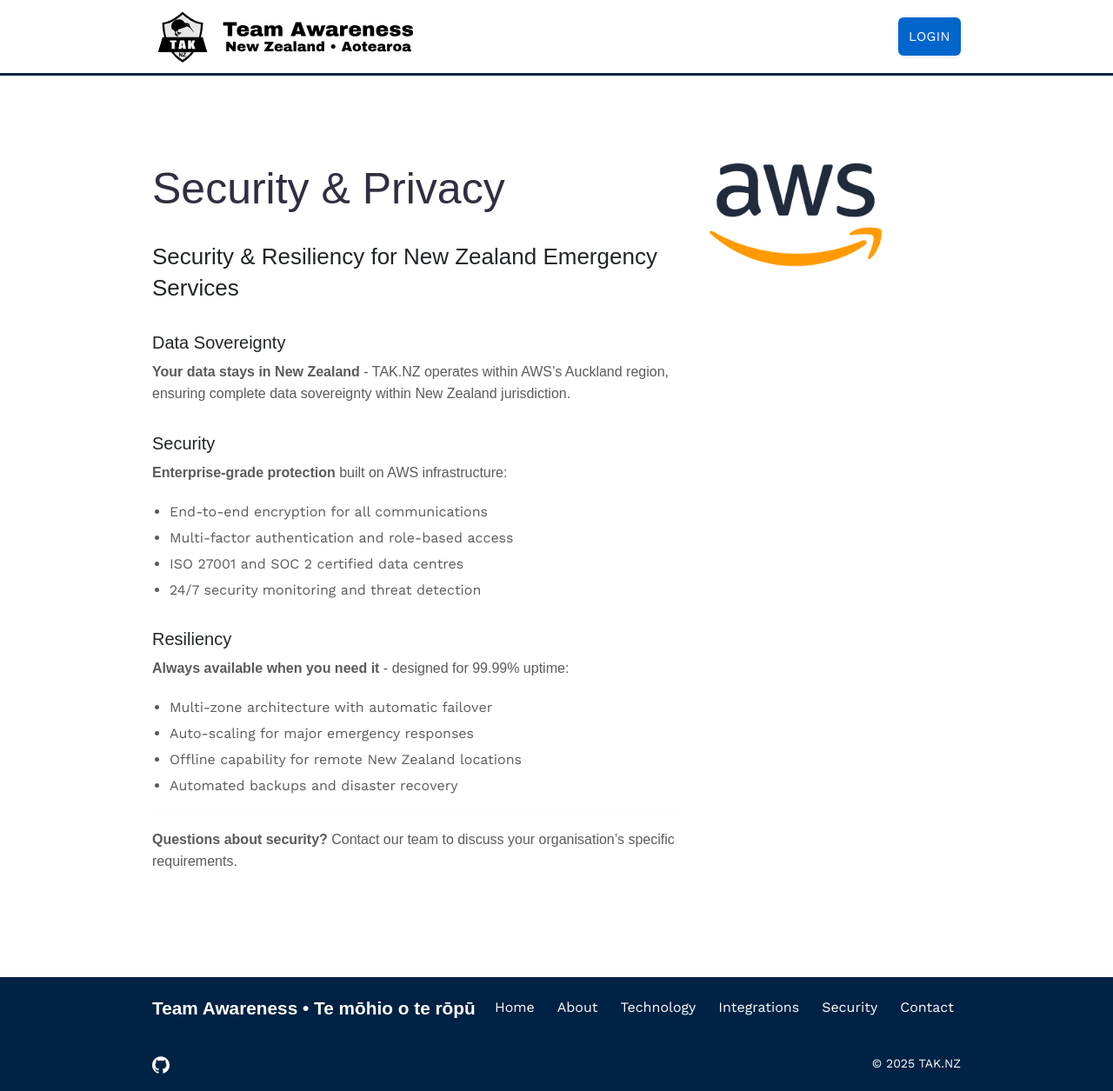
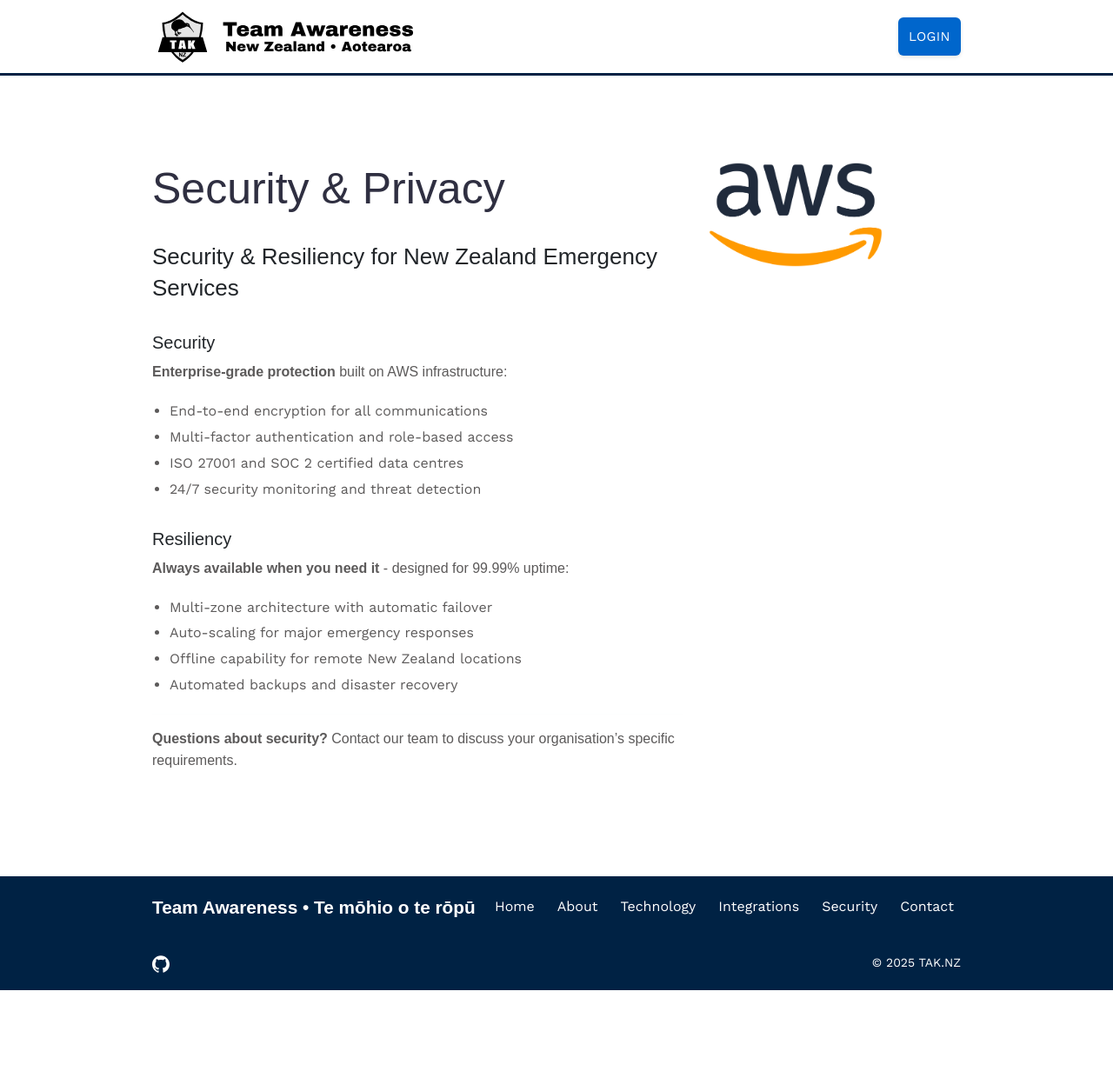
Before and after one commit to TAK-NZ/TAK-NZ.github.io, a Jekyll site: the page built from pages/security.md, in a window 1280 px wide. Shown: the whole page at 87% size. Built offline with Jekyll 4.4.1, drawn with Linux system fonts in a browser that asks for light colours; after the commit the page ends 1139 px from its top, so only the background shows below that.

Commit message:
Remove AWS New Zealand region references
Remove premature references to AWS New Zealand region as it has not yet launched. This ensures accurate information is presented to users about available AWS infrastructure.

```diff
--- a/pages/security.md
+++ b/pages/security.md
@@ -7,9 +7,6 @@ intro_image: "images/Amazon_Web_Services_Logo.png"
 ---
 
 ## Security & Resiliency for New Zealand Emergency Services
-
-### Data Sovereignty
-**Your data stays in New Zealand** - TAK.NZ operates within AWS's Auckland region, ensuring complete data sovereignty within New Zealand jurisdiction.
 
 ### Security
 **Enterprise-grade protection** built on AWS infrastructure:
```
